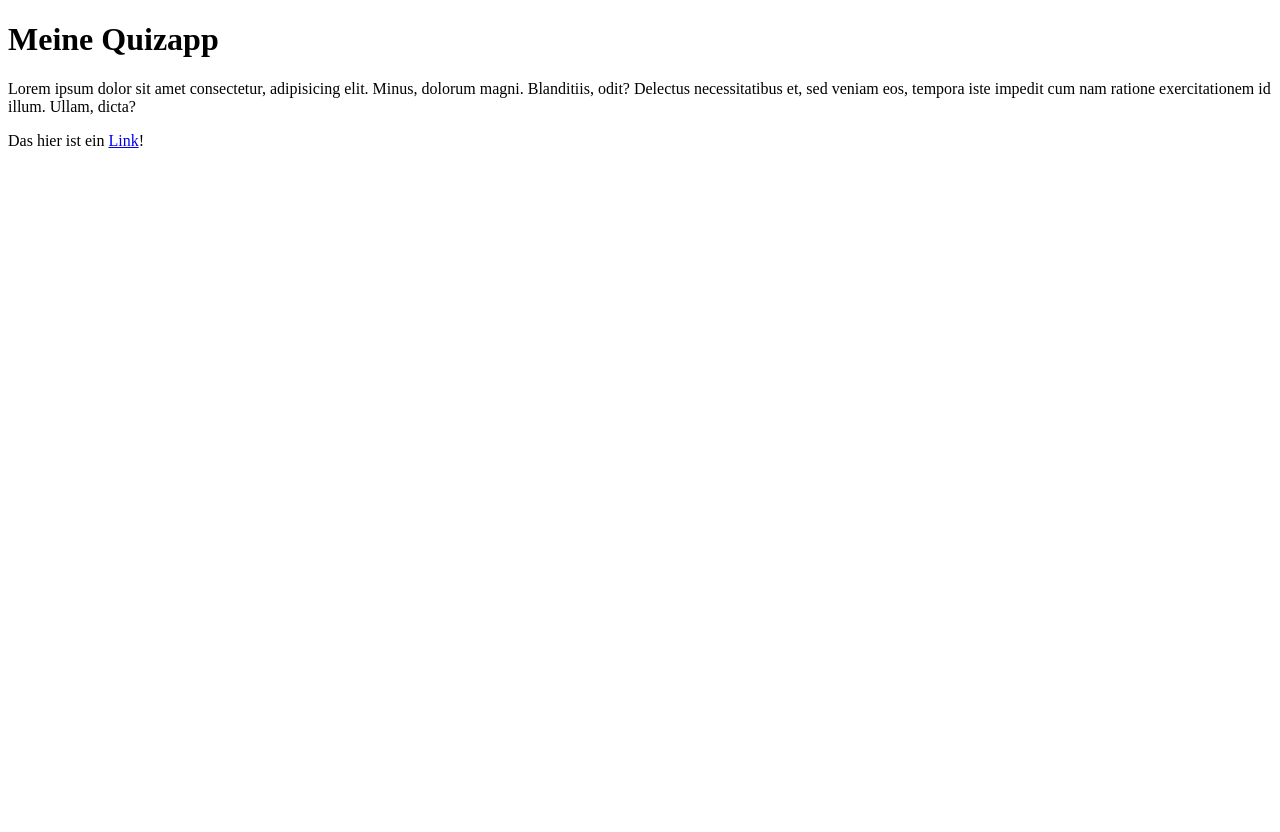
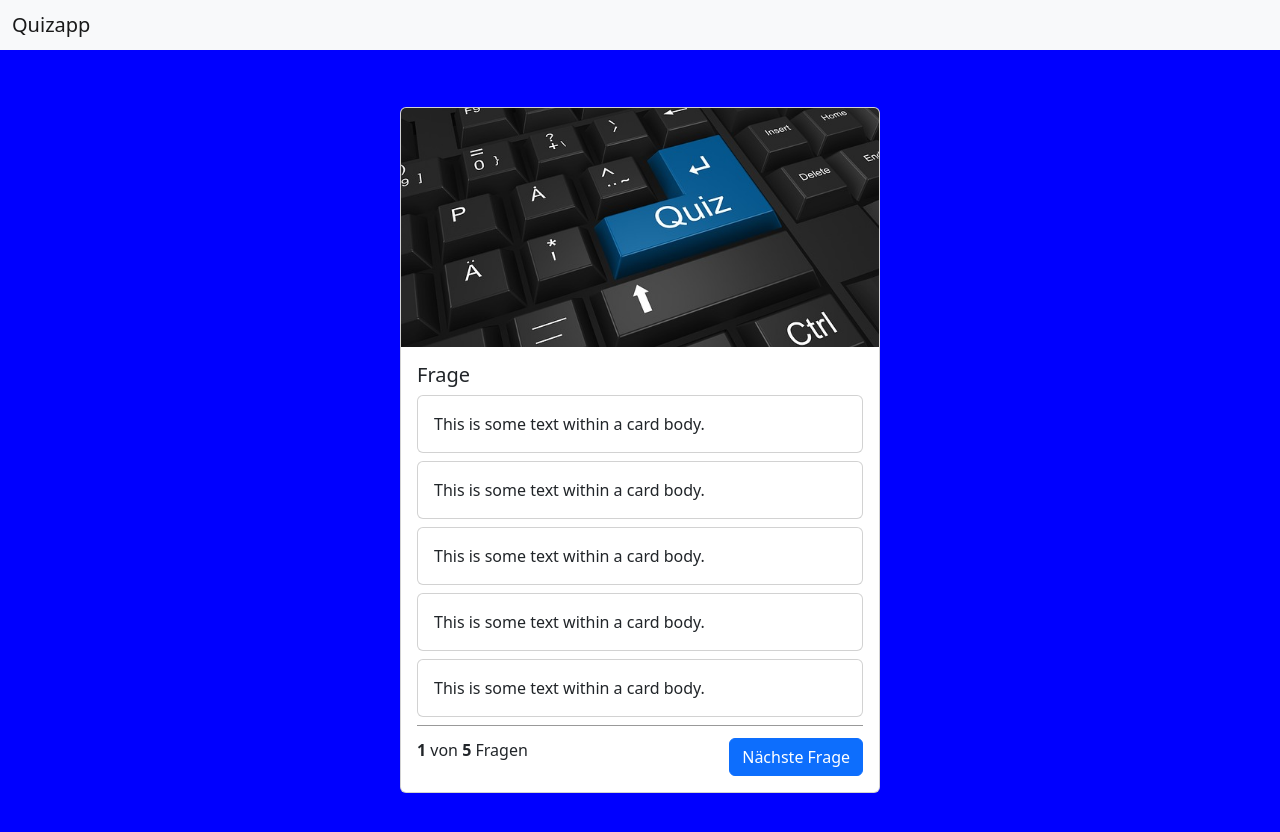
Before and after one commit to KlaraK00/quizapp, a website: page index.html in a window 1280 px wide. Before the commit the page ends 800 px from the top, so only its background shows below. Drawn offline with nearby package versions, Linux system fonts and the light colour scheme.

Commit message:
simple stucture of card

```diff
--- a/index.html
+++ b/index.html
@@ -1,14 +1,72 @@
 <!DOCTYPE html>
 <html lang="en">
+
 <head>
     <meta charset="UTF-8">
     <meta http-equiv="X-UA-Compatible" content="IE=edge">
     <meta name="viewport" content="width=device-width, initial-scale=1.0">
     <title>Meine Quizapp</title>
+    <link rel="stylesheet" href="node_modules/bootstrap/dist/css/bootstrap.min.css">
+    <link rel="stylesheet" href="style.css">
+
 </head>
+
 <body>
-    <h1>Meine Quizapp</h1>
-    <p>Lorem ipsum dolor sit amet consectetur, adipisicing elit. Minus, dolorum magni. Blanditiis, odit? Delectus necessitatibus et, sed veniam eos, tempora iste impedit cum nam ratione exercitationem id illum. Ullam, dicta?</p>
-    Das hier ist ein <a href="#">Link</a>!
+    <nav class="navbar bg-light">
+        <div class="container-fluid">
+            <span class="navbar-brand mb-0 h1">Quizapp</span>
+        </div>
+    </nav>
+
+
+    <div class="container">
+
+        <div class="card quizCard">
+            <img src="img/quiz.jpg" class="card-img-top" alt="quiz-background">
+            <div class="card-body">
+                <h5 class="card-title">Frage</h5>
+
+                <div class="card mb-2">
+                    <div class="card-body">
+                        This is some text within a card body.
+                    </div>
+                </div>
+
+                <div class="card mb-2">
+                    <div class="card-body">
+                        This is some text within a card body.
+                    </div>
+
+                </div>
+                <div class="card mb-2">
+                    <div class="card-body">
+                        This is some text within a card body.
+                    </div>
+                </div>
+
+                <div class="card mb-2">
+                    <div class="card-body">
+                        This is some text within a card body.
+                    </div>
+                </div>
+
+                <div class="card mb-2">
+                    <div class="card-body">
+                        This is some text within a card body.
+                    </div>
+                </div>
+
+                <div class="question-footer">
+                    <span>
+                        <b>1</b> von <b>5</b> Fragen
+                    </span>
+                    <button class="btn btn-primary">Nächste Frage</button>
+                </div>
+
+            </div>
+        </div>
+
+    </div>
 </body>
+
 </html>
--- /dev/null
+++ b/package.json
@@ -0,0 +1,5 @@
+{
+  "dependencies": {
+    "bootstrap": "^5.2.2"
+  }
+}
--- /dev/null
+++ b/style.css
@@ -0,0 +1,22 @@
+body{
+    background-color: blue;
+}
+
+.container {
+    min-height: 100vh;
+    background-color: blue;
+    display: flex;
+    align-items: center;
+    justify-content: center;
+}
+
+.quizCard {
+    width: 30rem;
+}
+
+.question-footer {
+    display: flex;
+    justify-content: space-between;
+    border-top: 1px solid rgba(0, 0, 0, 0.4);
+    padding-top: 12px;
+}
```
Also changed, not shown: img/quiz.jpg (added), script.js (added), 1 other file.
